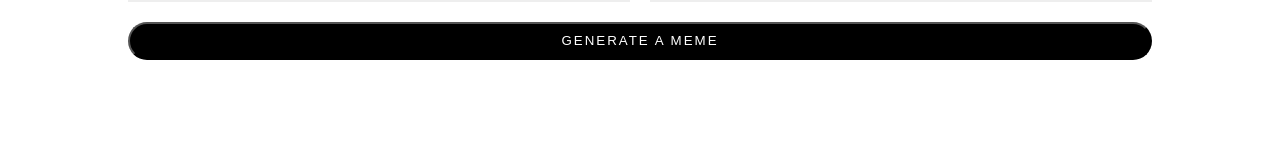
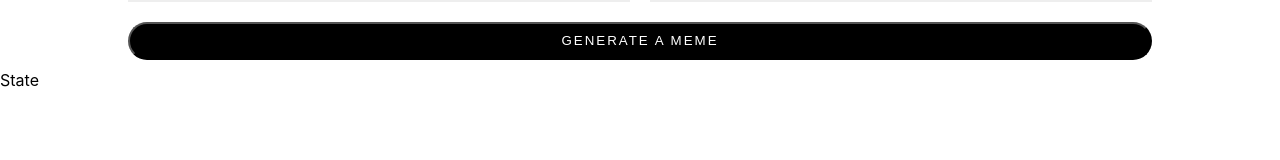
Before and after one commit to bilalhussain-dev/memes-generator-with-react, a React (Create React App) app: page / in a window 1280 px wide. Shown: the part 137-297 px from the top of the page. Built offline with nearby package versions, Linux system fonts and the light colour scheme.

Commit message:
modified app

```diff
--- a/src/App.js
+++ b/src/App.js
@@ -2,12 +2,17 @@
 import './App.css';
 import Header from './components/Header';
 import Meme from './components/Meme';
+import State from './components/State';
 
 function App() {
   return (
     <div className="App">
        <Header></Header>
        <Meme></Meme>
+
+       <div className="test-stats">
+         <State></State>
+       </div>
     </div>
   );
 }
--- /dev/null
+++ b/src/components/State.jsx
@@ -0,0 +1,9 @@
+import React from 'react'
+
+function State() {
+  return (
+    <div>State</div>
+  )
+}
+
+export default State
```
